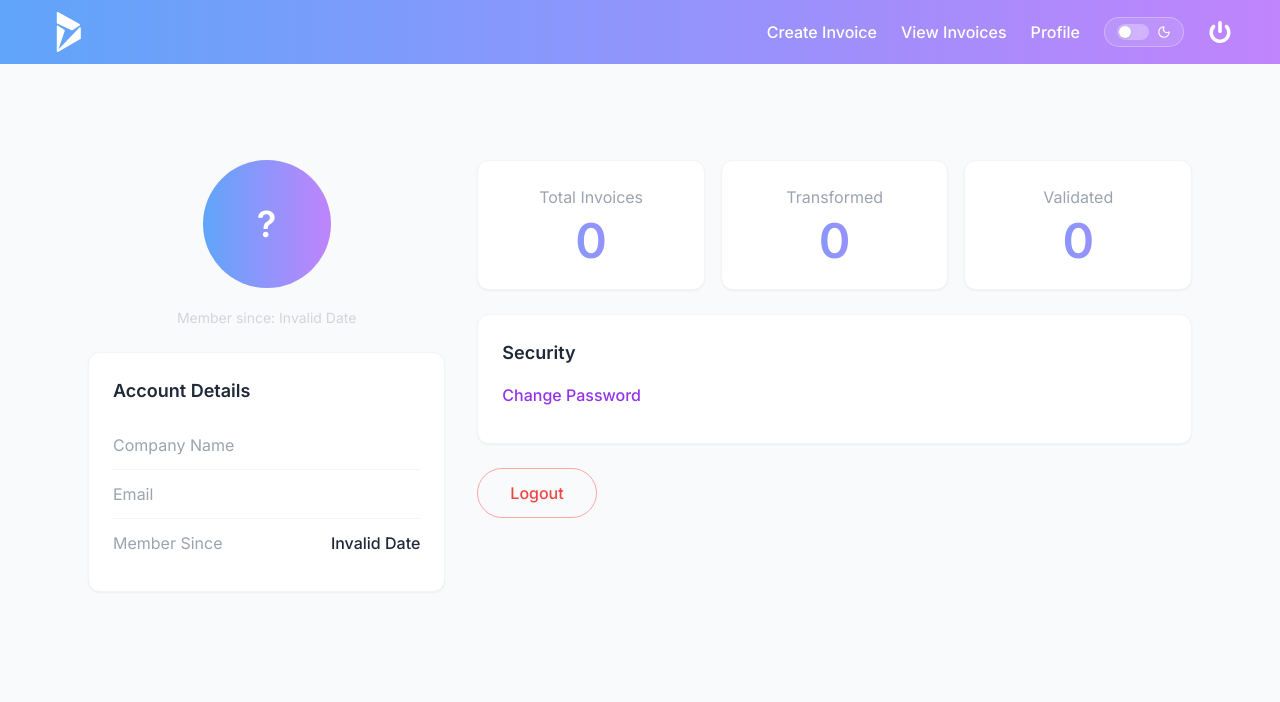
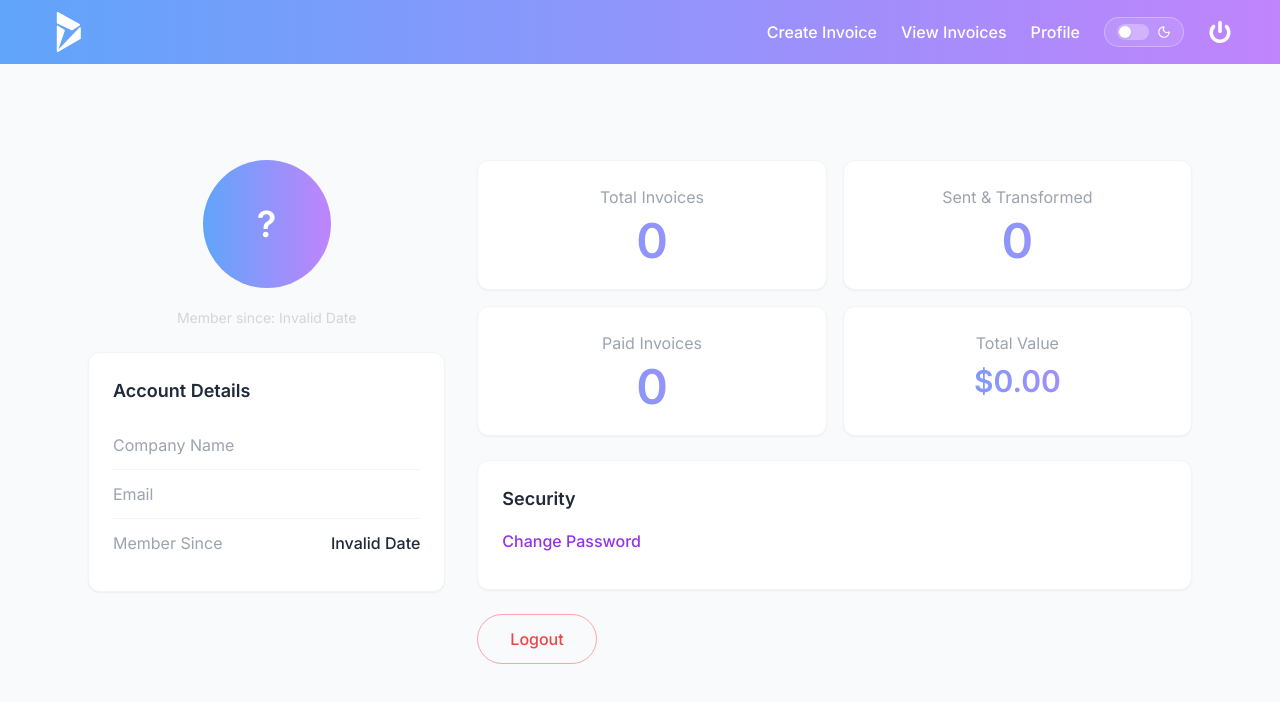
Before and after one commit to RuslanAdyghe/InvoiceGenerator, a React (Vite) app in the folder frontend/: page /profile in a window 1280 px wide. Shown: the top 702 px of the page. Built offline with nearby package versions, Linux system fonts and the light colour scheme; no server answers; what @react-pdf/renderer would draw is missing.

Commit message:
added invoice total stats to profile page

```diff
--- a/frontend/src/pages/Profile.jsx
+++ b/frontend/src/pages/Profile.jsx
@@ -8,7 +8,8 @@ function Profile() {
   const [invoiceStats, setInvoiceStats] = useState({
     total: 0,
     transformed: 0,
-    validated: 0,
+    paid: 0,
+    totalAmount: 0,
   });
   const [showPasswordForm, setShowPasswordForm] = useState(false);
   const [newPassword, setNewPassword] = useState("");
@@ -38,11 +39,13 @@ function Profile() {
       );
       const data = await response.json();
       const invoices = data || [];
-
+      console.log(invoices);
+      console.log(invoices.map(inv => inv.invoice_data?.LegalMonetaryTotal?.PayableAmount));
       setInvoiceStats({
         total: invoices.length,
-        transformed: invoices.filter((inv) => inv.status === "transformed").length,
-        validated: invoices.filter((inv) => inv.status === "validated").length,
+        transformed: invoices.filter((inv) => inv.status === "sent").length,
+        paid: invoices.filter((inv) => inv.status === "paid").length,
+        totalAmount: invoices.reduce((sum, inv) => sum + (Number(inv.invoice_data?.LegalMonetaryTotal?.PayableAmount) ?? 0), 0),
       });
     };
 
@@ -148,7 +151,7 @@ function Profile() {
           <div className="flex flex-col gap-6 md:w-2/3">
 
             {/* Stats cards */}
-            <section className="flex flex-col md:flex-row gap-4">
+           <section className="grid grid-cols-2 gap-4">
               <div className="flex-1 bg-white dark:bg-gray-800 rounded-xl p-6 text-center shadow-sm border border-gray-100 dark:border-gray-700 transition-colors duration-300">
                 <p className="text-gray-400 dark:text-gray-500 text-sm md:text-base mb-2">
                   Total Invoices
@@ -159,7 +162,7 @@ function Profile() {
               </div>
               <div className="flex-1 bg-white dark:bg-gray-800 rounded-xl p-6 text-center shadow-sm border border-gray-100 dark:border-gray-700 transition-colors duration-300">
                 <p className="text-gray-400 dark:text-gray-500 text-sm md:text-base mb-2">
-                  Transformed
+                  Sent & Transformed
                 </p>
                 <p className="text-4xl md:text-5xl font-bold bg-gradient-to-r from-blue-400 to-purple-400 bg-clip-text text-transparent">
                   {invoiceStats.transformed}
@@ -167,11 +170,19 @@ function Profile() {
               </div>
               <div className="flex-1 bg-white dark:bg-gray-800 rounded-xl p-6 text-center shadow-sm border border-gray-100 dark:border-gray-700 transition-colors duration-300">
                 <p className="text-gray-400 dark:text-gray-500 text-sm md:text-base mb-2">
-                  Validated
+                  Paid Invoices
                 </p>
                 <p className="text-4xl md:text-5xl font-bold bg-gradient-to-r from-blue-400 to-purple-400 bg-clip-text text-transparent">
-                  {invoiceStats.validated}
+                  {invoiceStats.paid}
                 </p>
+              </div>
+              <div className="flex-1 bg-white dark:bg-gray-800 rounded-xl p-6 text-center shadow-sm border border-gray-100 dark:border-gray-700 transition-colors duration-300">
+                <p className="text-gray-400 dark:text-gray-500 text-sm md:text-base mb-2">
+                  Total Value
+                </p>
+<p className="text-2xl md:text-3xl font-bold bg-gradient-to-r from-blue-400 to-purple-400 bg-clip-text text-transparent">
+  ${Number(invoiceStats.totalAmount ?? 0).toFixed(2)}
+</p>
               </div>
             </section>
 
```
